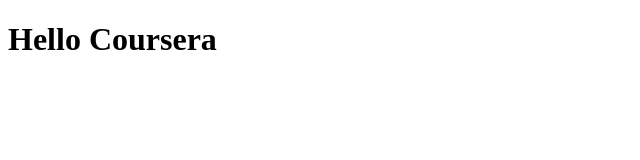
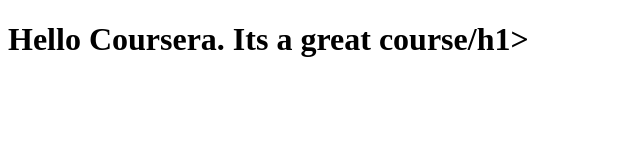
Before and after one commit to MikeJJones/Coursera-HTML-CSS-JavaScript, a plain HTML site: page site/index.html in a window 1280 px wide. Shown: the whole page, without its empty margins (0-640 px from the left). Drawn offline with Linux system fonts and the light colour scheme.

Commit message:
First Mod

```diff
--- a/site/index.html
+++ b/site/index.html
@@ -4,6 +4,6 @@
 	<title></title>
 </head>
 <body>
-<h1>Hello Coursera</h1>
+<h1>Hello Coursera. Its a great course/h1>
 </body>
 </html>
```
